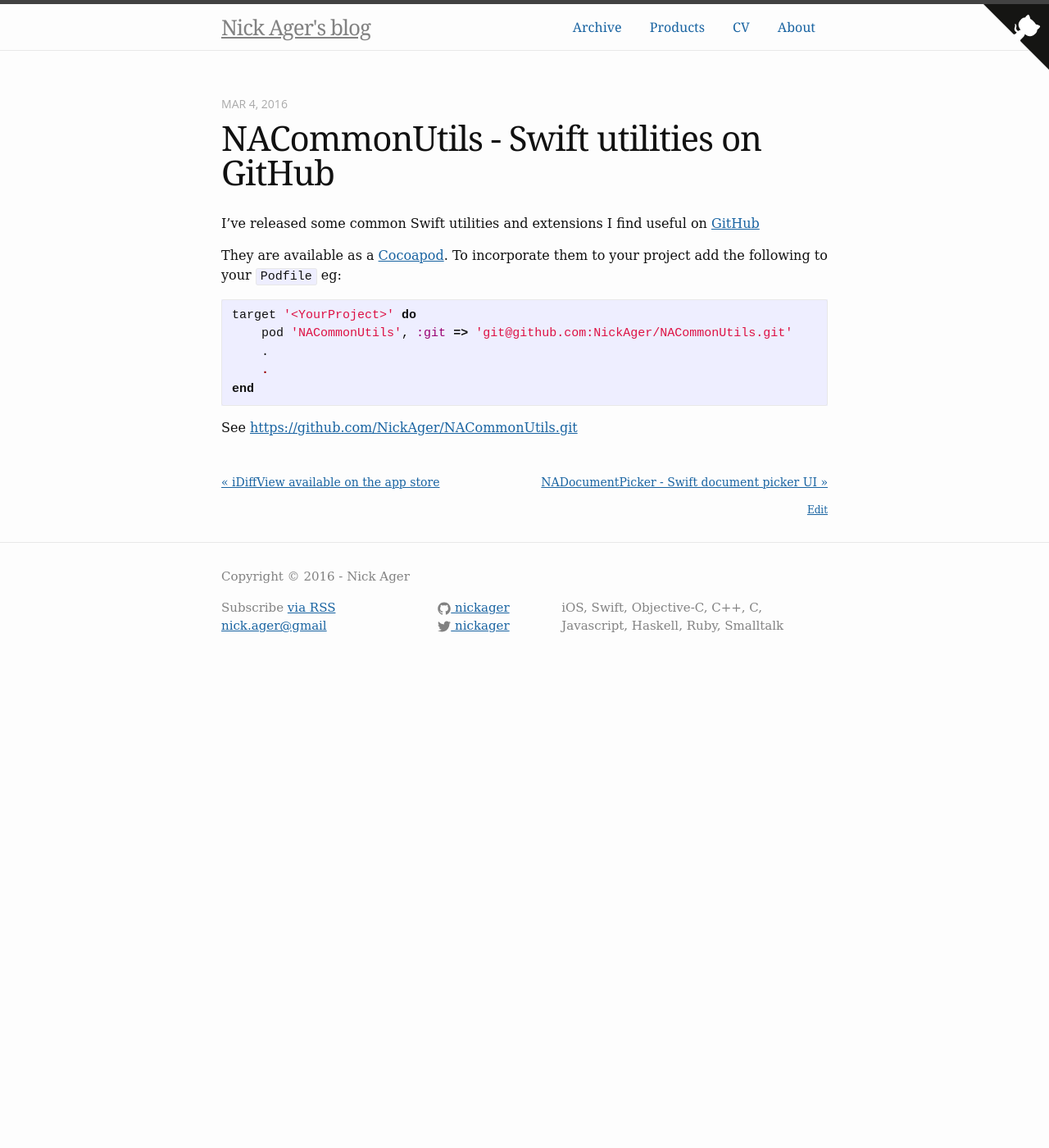
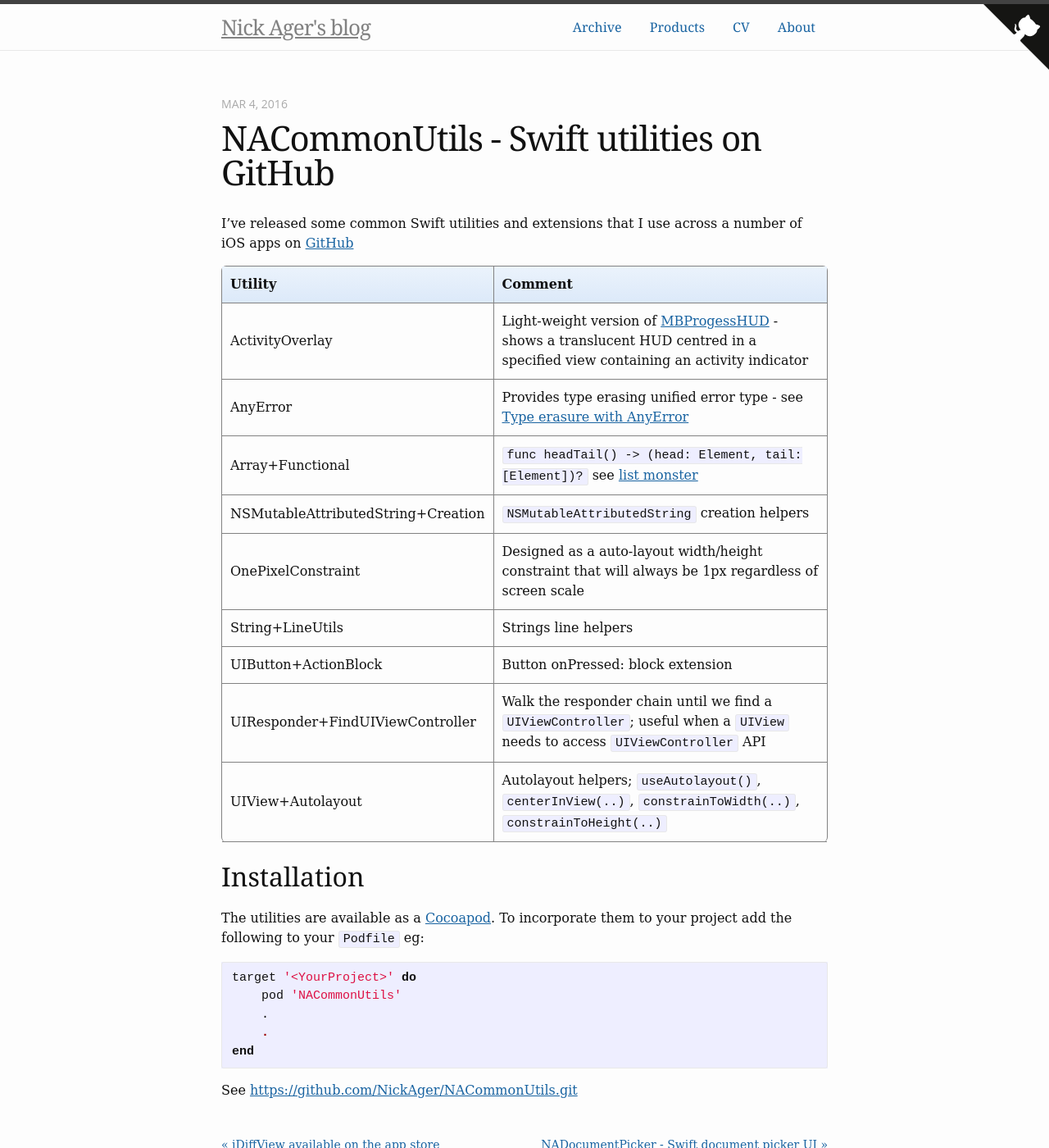
Before and after one commit to NickAger/nickager.github.io, a Jekyll site: the page built from _posts/2016-03-04-NACommonUtils.md, in a window 1280 px wide and 1400 px high. Shown: the whole window at 82% size. Built offline with Jekyll 4.4.1, drawn with Linux system fonts in a browser that asks for light colours; nearby versions of some CDN libraries; some web fonts are replaced.

Commit message:
updates for cocoapod releases

````diff
--- a/_posts/2016-03-04-NACommonUtils.md
+++ b/_posts/2016-03-04-NACommonUtils.md
@@ -5,17 +5,43 @@ tags: [Swift, iOS, Apps, App store]
 date: 2016-03-04
 excerpt_separator: <!--more-->
 ---
-I've released some common Swift utilities and extensions I find useful on [GitHub](https://github.com/NickAger/NACommonUtils.git)
+{% include popup-javascript.html %}
+<div id="list-monster" style="display:none">
+  <div style="background-color:white">
+  <br />
+  <p style="text-align:center">List monster from <a href="http://learnyouahaskell.com/starting-out">Learn You a Haskell for Great Good!</a></p>
+  <img src="http://s3.amazonaws.com/lyah/listmonster.png" style="width:580px;height:290px;" alt="list monster" />
+  </div>
+</div>
 
-They are available as a [Cocoapod](https://cocoapods.org). To incorporate them to your project add the following to your `Podfile` eg:
+I've released some common Swift utilities and extensions that I use across a number of iOS apps on [GitHub](https://github.com/NickAger/NACommonUtils.git)
+
+{: .table-striped}
+| Utility | Comment|
+|---------|--------|
+|ActivityOverlay|Light-weight version of [MBProgessHUD](https://github.com/jdg/MBProgressHUD) - shows a translucent HUD centred in a specified view containing an activity indicator|
+|AnyError|Provides type erasing unified error type - see [Type erasure with AnyError]({% post_url 2016-03-08-AnyError %})|
+|Array+Functional|`func headTail() -> (head: Element, tail: [Element])?` see <a href="#list-monster" rel="leanModal">list monster</a> |
+|NSMutableAttributedString+Creation|`NSMutableAttributedString` creation helpers|
+|OnePixelConstraint|Designed as a auto-layout width/height constraint that will always be 1px regardless of screen scale|
+|String+LineUtils|Strings line helpers|
+|UIButton+ActionBlock|Button onPressed: block extension|
+|UIResponder+FindUIViewController|Walk the responder chain until we find a `UIViewController`; useful when a `UIView` needs to access `UIViewController` API|
+|UIView+Autolayout|Autolayout helpers; `useAutolayout()`, `centerInView(..)`, `constrainToWidth(..)`, `constrainToHeight(..) `|
+
+<!--more-->
+
+## Installation
+
+The utilities are available as a [Cocoapod](https://cocoapods.org). To incorporate them to your project add the following to your `Podfile` eg:
 
 ```ruby
 target '<YourProject>' do
-    pod 'NACommonUtils', :git => 'git@github.com:NickAger/NACommonUtils.git'
+    pod 'NACommonUtils'
     .
     .
 end
 ```
-<!--more-->
+
 
 See [https://github.com/NickAger/NACommonUtils.git](https://github.com/NickAger/NACommonUtils.git)
````
Also changed, not shown: _posts/2016-03-07-DocumentPicker.md (+2 -2 lines), x1-products.md (+10 -0 lines).
